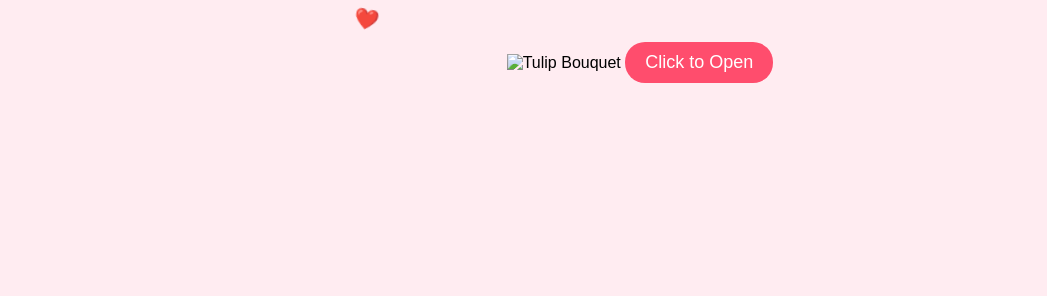
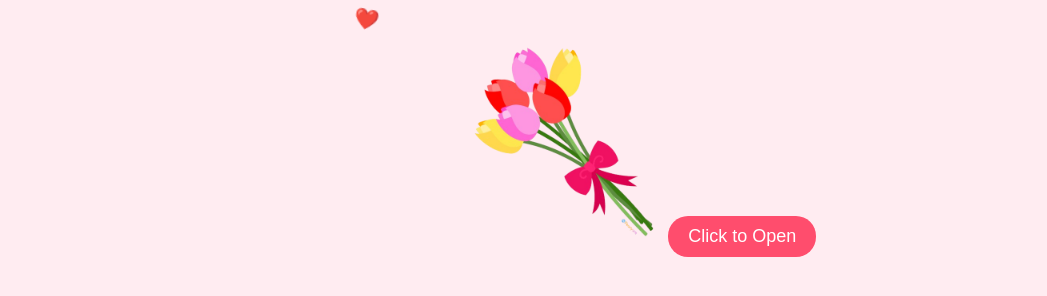
Before and after one commit to jmln-wq/valentines-greeting, a plain HTML site: page index.html in a window 1280 px wide. Shown: the part 102-398 px from the top of the page, without its empty margins (0-1047 px from the left). Drawn offline with Linux system fonts and the light colour scheme.

Commit message:
Update index.html

```diff
--- a/index.html
+++ b/index.html
@@ -67,7 +67,7 @@
 
     <div class="hearts"></div>
 
-    <img id="tulips" src="/downloads/assets/images-removebg-preview.png" alt="Tulip Bouquet">
+    <img id="tulips" src="assets/images-removebg-preview.png" alt="Tulip Bouquet">
 
     <button onclick="revealMessage()">Click to Open</button>
 
```
